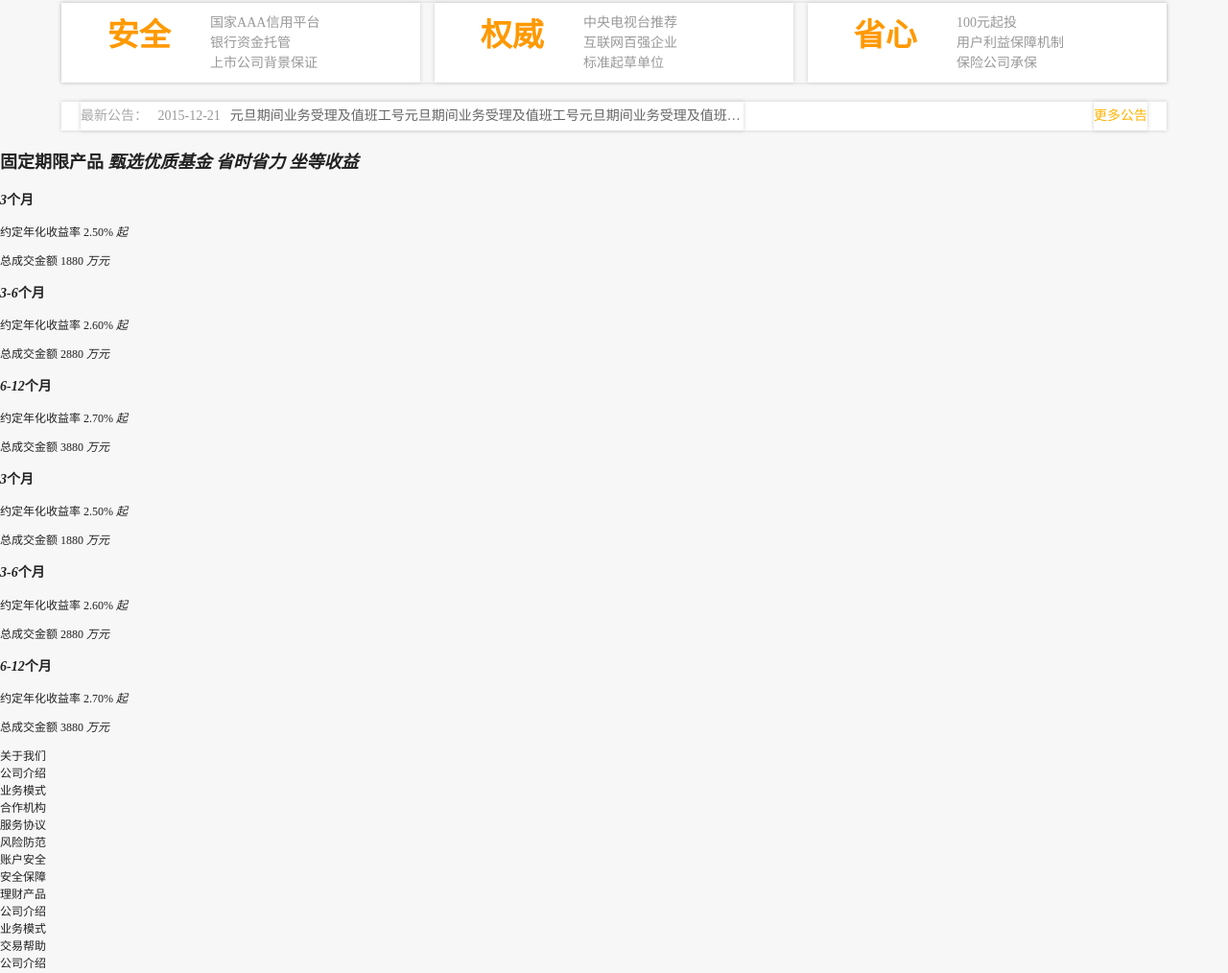
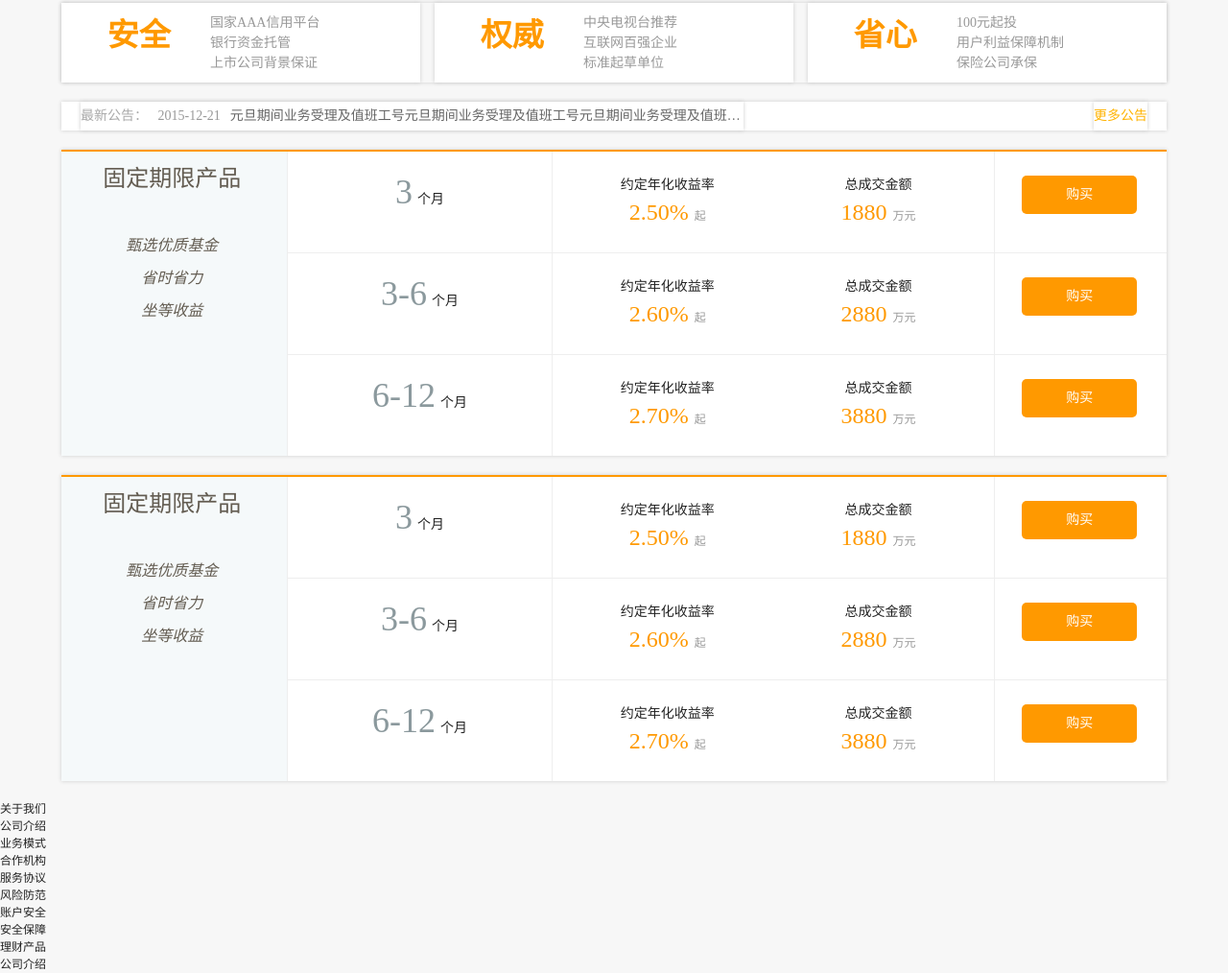
Before and after one commit to sgy123456/ManagerMoneyDemo, a plain HTML site: page index.html in a window 1280 px wide. Shown: the part 1518-2532 px from the top of the page at 96% size. Drawn offline with Linux system fonts and the light colour scheme.

Commit message:
增加content-container

```diff
--- a/css/main.css
+++ b/css/main.css
@@ -279,7 +279,128 @@ container
     padding: 0;
     color: #999;
 }
+/**
+    产品列表
+ */
+.product {
+    width: 90%;
+    margin:2rem auto;
+    font-size: 1.4rem;
+    background-color: #f5f9fa;
+    border-top:2px solid #ff9900 ;
+    box-shadow: 0 0 4px #ccc;
+}
+.product h2{
+    float:left;
+    width:20%;
+    margin-top: 1rem;
+    text-align: center;
+    font-size:2.4rem;
+    font-weight: normal;
+    color: #635c51;
+}
+.product h2 em{
+    display: block;
+    margin-top: 1rem;
+    font-size: 1.6rem;
+}
+.product h2 em:first-child{
+    margin-top: 4rem;
+}
+.product .product-container{
+    float: right;
+    width: 79.5%;
+    border-left:1px solid #eee;
+    background-color: #fff;
+}
+.product .product-container .item{
+    width: 100%;
+}
+.product .product-container .item + .item{
+    border-top: 1px solid #eee;
+}
+/*.product .product-container div{*/
+    /*float: left;*/
+/*}*/
+.product .product-container .item h3{
+    float: left;
+    width: 30%;
+    margin:1.5rem 0;
+    font-size: 1.4rem;
+    font-weight: normal;
+    text-align: center;
+}
+.product .product-container .item h3 em{
+    margin-right: 0.5rem;
+    font-size:3.6rem;
+    font-style: normal;
+    color: #8b999d;
+}
+.product .product-container .item h3 i{
+    display: block;
+    font-size: 1.2rem;
+    font-style: normal;
+    color: #999;
+}
+.product .product-container .item .info{
+    float: left;
+    width: 48%;
+    padding: 1rem;
+    border-left: 1px solid #eee;
+    border-right: 1px solid #eee;
+    font-size: 14px;
+    /*background-color: #00aaee;*/
+}
+/*.product product-container .item .info {*/
 
+/*}*/
+.product .product-container .item .info p {
+    float: left;
+    display: inline-block;
+    text-align: center;
+    width: 50%;
+}
+/*.product .product-container .item .info p:last-child {*/
+    /*width: 40%;*/
+/*}*/
+.product .product-container  .item .info p span {
+    display: block;
+    font-size: 2.4rem;
+    color: #ff9900;
+}
+
+.product .product-container .item .info p span i {
+    font-size: 1.2rem;
+    font-style: normal;
+    color: #999;
+}
+.product .product-container .item .buy {
+    float: left;
+    width: calc(22% - 4.4rem);
+    padding: 1rem;
+}
+
+.product .product-container .item .buy a {
+    display: block;
+    width: 90%;
+    margin: 1.5rem auto;
+    max-width: 12rem;
+    line-height: 4rem;
+    text-align: center;
+    text-decoration: none;
+    color: #fff;
+    background-color: #ff9900;
+    border-radius: 5px;
+}
+.product .product-container .item .buy a:hover,
+.product .product-container .item .buy a:active {
+    background-color: #ffc468;
+}
+
+.product .product-container .item .buy a.disabled {
+    background-color: #ccc !important;
+    cursor: not-allowed;
+}
 
 /* 底部 */
 
--- a/index.html
+++ b/index.html
@@ -89,7 +89,7 @@
         <a href="#" class="more">更多公告</a>
     </section>
 
-    <section class="product">
+    <section class="product clearfix">
         <h2>
             固定期限产品
             <em>甄选优质基金</em>
@@ -97,88 +97,102 @@
             <em>坐等收益</em>
         </h2>
         <div class="product-container">
-            <div class="item">
+            <div class="item clearfix">
                 <h3>
                     <em>3</em>个月
                 </h3>
-                <div>
-                    <p class="info"> 约定年化收益率
-                    <span>2.50% <i>起</i></span>
-                    </p>
-                    <p class="info"> 总成交金额
-                        <span>1880 <i>万元</i></span>
-                    </p>
+                <div class="info clearfix">
+                    <p> 约定年化收益率<span>2.50% <i>起</i></span></p>
+                    <p> 总成交金额<span>1880 <i>万元</i></span></p>
+                </div>
+                <div class="buy">
+                    <a href="#">购买</a>
                 </div>
             </div>
-            <div class="item">
+            <div class="item clearfix">
                 <h3>
                     <em>3-6</em>个月
                 </h3>
-                <div>
-                    <p class="info"> 约定年化收益率
-                        <span>2.60% <i>起</i></span>
-                    </p>
-                    <p class="info"> 总成交金额
-                        <span>2880 <i>万元</i></span>
-                    </p>
+                <div class="info clearfix">
+                    <p> 约定年化收益率<span>2.60% <i>起</i></span></p>
+                    <p > 总成交金额<span>2880 <i>万元</i></span></p>
                 </div>
+                <div class="buy">
+                    <a href="#">购买</a>
                 </div>
-            <div class="item">
+
+            </div>
+            <div class="item clearfix">
                 <h3>
                     <em>6-12</em>个月
                 </h3>
-                <div>
-                    <p class="info"> 约定年化收益率
+                <div class="info">
+                    <p > 约定年化收益率
                         <span>2.70% <i>起</i></span>
                     </p>
-                    <p class="info"> 总成交金额
+                    <p > 总成交金额
                         <span>3880 <i>万元</i></span>
                     </p>
+                </div>
+                <div class="buy">
+                    <a href="#">购买</a>
                 </div>
             </div>
         </div>
     </section>
 
-    <section class="product">
-        <div class="item">
+    <section class="product clearfix">
+        <h2>
+            固定期限产品
+            <em>甄选优质基金</em>
+            <em>省时省力</em>
+            <em>坐等收益</em>
+        </h2>
+        <div class="product-container">
+            <div class="item clearfix">
                 <h3>
                     <em>3</em>个月
                 </h3>
-        <div>
-            <p class="info"> 约定年化收益率
-                <span>2.50% <i>起</i></span>
-            </p>
-            <p class="info"> 总成交金额
-                <span>1880 <i>万元</i></span>
-            </p>
+                <div class="info clearfix">
+                    <p> 约定年化收益率<span>2.50% <i>起</i></span></p>
+                    <p> 总成交金额<span>1880 <i>万元</i></span></p>
+                </div>
+                <div class="buy">
+                    <a href="#">购买</a>
                 </div>
             </div>
-        <div class="item">
+            <div class="item clearfix">
                 <h3>
                     <em>3-6</em>个月
                 </h3>
-            <div>
-                <p class="info"> 约定年化收益率
-                    <span>2.60% <i>起</i></span>
-                </p>
-                <p class="info"> 总成交金额
-                    <span>2880 <i>万元</i></span>
-                </p>
+                <div class="info clearfix">
+                    <p> 约定年化收益率<span>2.60% <i>起</i></span></p>
+                    <p > 总成交金额<span>2880 <i>万元</i></span></p>
                 </div>
+                <div class="buy">
+                    <a href="#">购买</a>
                 </div>
-        <div class="item">
+
+            </div>
+            <div class="item clearfix">
                 <h3>
                     <em>6-12</em>个月
                 </h3>
-            <div>
-                <p class="info"> 约定年化收益率
+                <div class="info">
+                    <p > 约定年化收益率
                         <span>2.70% <i>起</i></span>
                     </p>
-                <p class="info"> 总成交金额
+                    <p > 总成交金额
                         <span>3880 <i>万元</i></span>
                     </p>
                 </div>
+                <div class="buy">
+                    <a href="#">购买</a>
                 </div>
+            </div>
+        </div>
+
+
     </section>
     <section class="footer">
         <div class="footer-content">
```
Lines whose indentation alone changed are shown as unchanged.
